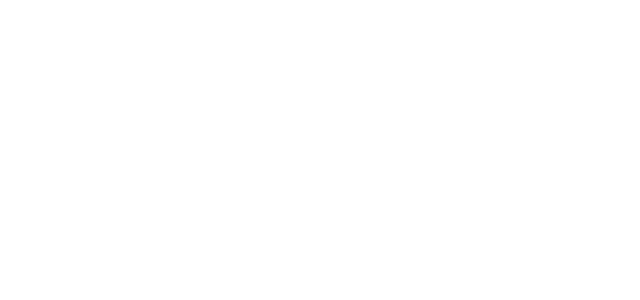
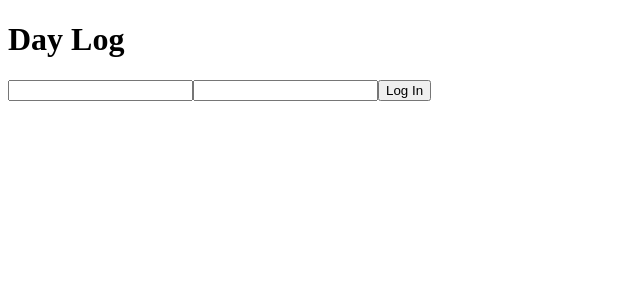
Before and after one commit to lilviolie/Front_practice, a React (Create React App) app: page / in a window 1280 px wide. Shown: the top 300 px of the page, without its empty margins (0-640 px from the left). Built offline with nearby package versions, Linux system fonts and the light colour scheme.

Commit message:
Let's Start!!!!!!

```diff
--- a/src/App.js
+++ /dev/null
@@ -1,9 +0,0 @@
-import Login from "./Login/Login.js";
-
-const App = () => {
-  <div>
-    <Login />
-  </div>;
-};
-
-export default App;
--- /dev/null
+++ b/src/App.jsx
@@ -0,0 +1,11 @@
+import Login from "./Login/Login.jsx";
+
+function App() {
+  return (
+    <div>
+      <Login />
+    </div>
+  );
+}
+
+export default App;
--- /dev/null
+++ b/src/DetailOfPage/DetailOfPage.jsx
@@ -0,0 +1 @@
+import styles from "./DetailOfPage.module.css";
--- a/src/Login/Login.js
+++ /dev/null
@@ -1,12 +0,0 @@
-import styles from "./Login.moudle.css";
-
-const Login = () => {
-  <div>
-    <div>
-      <h1 className={styles.headLine}>Day Log</h1>
-    </div>
-    <div></div>
-  </div>;
-};
-
-export default Login;
--- /dev/null
+++ b/src/Login/Login.jsx
@@ -0,0 +1,18 @@
+import styles from "./Login.module.css";
+
+function Login() {
+  return (
+    <div>
+      <div>
+        <h1 className={styles.headLine}>Day Log</h1>
+      </div>
+      <div>
+        <input className={styles.idInput} type="text" />
+        <input className={styles.passwordInput} type="password" />
+        <button className={styles.confirm} type="confirm">Log In</button>
+      </div>
+    </div>
+  );
+}
+
+export default Login;
--- /dev/null
+++ b/src/Login/Login.module.css
@@ -0,0 +1,11 @@
+.headLine {
+}
+
+.idInput {
+}
+
+.passwordInput {
+}
+
+.confirm {
+}
--- a/src/Login/Login.moudle.css
+++ /dev/null
@@ -1,3 +0,0 @@
-.headLine {
-  color: red;
-}
--- a/src/index.js
+++ b/src/index.js
@@ -1,7 +1,7 @@
 import React from "react";
-import ReactDOM from "react-dom/client";
+import * as ReactDOMClient from "react-dom/client";
 import App from "./App";
 
-const root = ReactDOM.createRoot(document.getElementById("root"));
-
+const container = document.getElementById("root");
+const root = ReactDOMClient.createRoot(container);
 root.render(<App />);
```
Also changed, not shown: src/MyPage/MyPage.jsx (added, +7 -0 lines), src/DetailOfPage/DetailOfPage.module.css (added), src/MyPage/MyPage.module.css (added).
